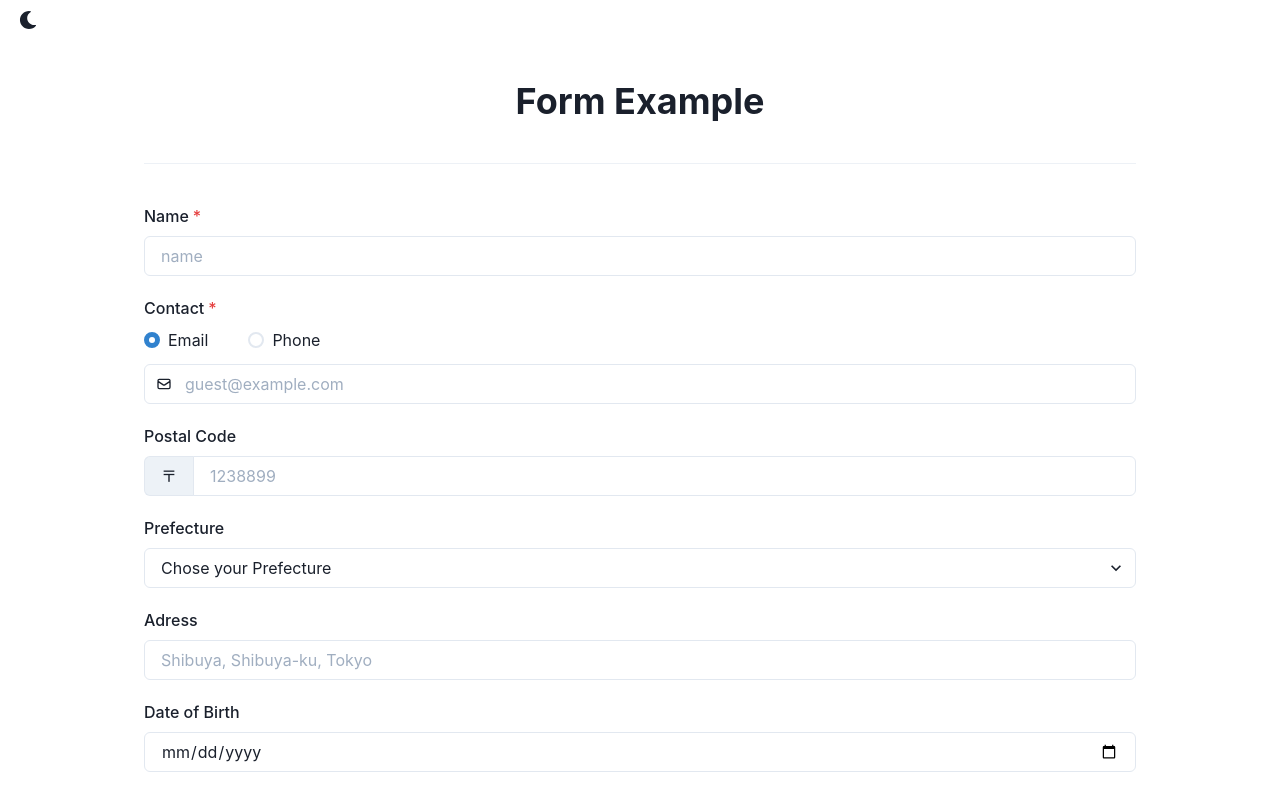
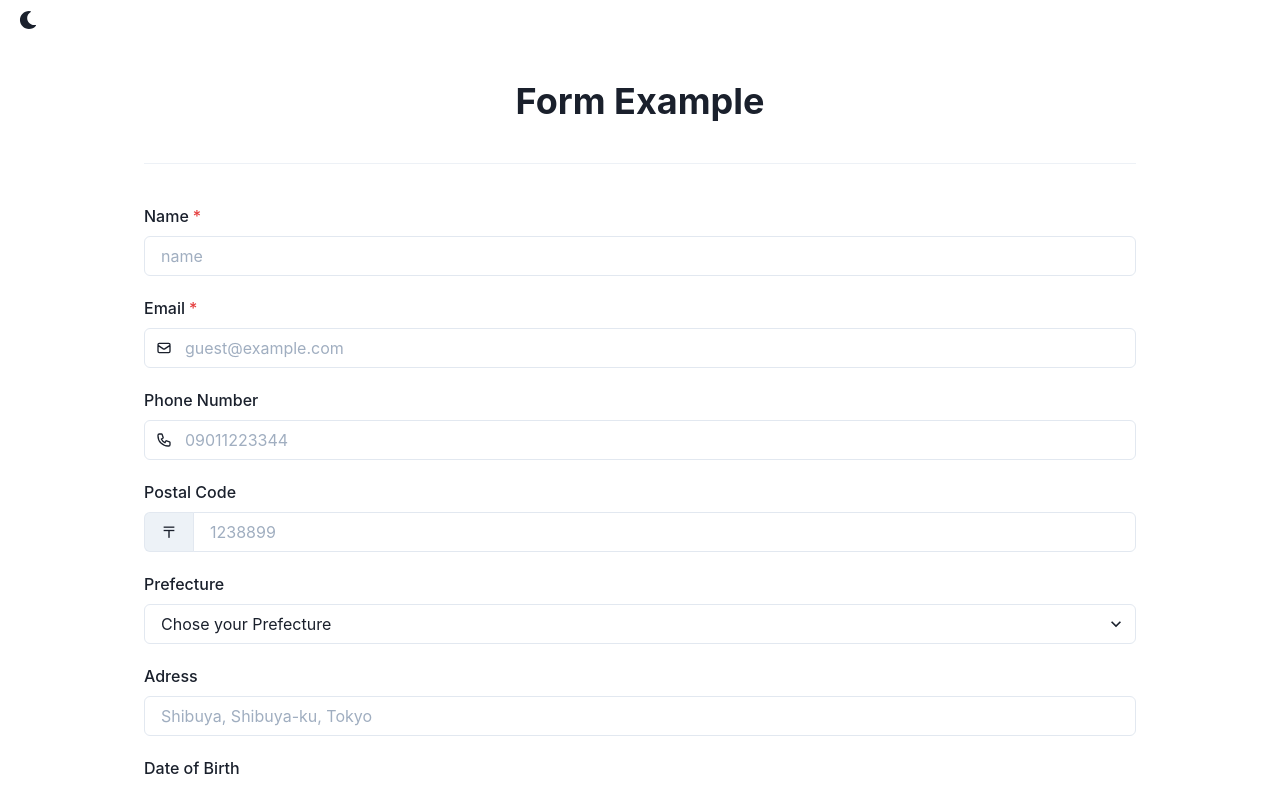
Before and after one commit to satoshi99/react-hook-form-chakraui-sample, a React (Create React App) app: page / in a window 1280 px wide. Shown: the top 788 px of the page. Built offline with nearby package versions, Linux system fonts and the light colour scheme.

Commit message:
fixed state management

```diff
--- a/src/App.tsx
+++ b/src/App.tsx
@@ -28,18 +28,15 @@ import {
   Textarea,
   UnorderedList,
   useDisclosure,
-  useToast,
 } from '@chakra-ui/react'
 import { SubmitHandler, useForm } from 'react-hook-form'
 import { ColorModeSwitcher } from './ColorModeSwitcher'
 import { PREFECTURES } from './const'
 import { useState } from 'react'
-import 'react-datepicker/dist/react-datepicker.css'
 import { HiOutlineMail, HiOutlinePhone } from 'react-icons/hi'
 
 export type FormInputs = {
   name: string
-  contact: 'Email' | 'Phone'
   email: string
   phone: string
   postalCode: string
@@ -56,16 +53,13 @@ export const App = () => {
   // useForm
   const {
     register,
-    watch,
     getValues,
     handleSubmit,
-    reset,
     formState: { errors, isValid, isSubmitting },
   } = useForm<FormInputs>({
     mode: 'all',
     defaultValues: {
       name: '',
-      contact: 'Email',
       email: '',
       phone: '',
       postalCode: '',
@@ -81,32 +75,14 @@ export const App = () => {
   // State of all input values
   const [values, setValues] = useState<FormInputs>()
 
-  // Contact options
-  const contactArray = ['Email', 'Phone']
-  const contact = watch('contact')
-
   // Gender options
   const genderArray = ['Male', 'Female', 'Others']
-  const gender = watch('gender')
 
   // Skill options
   const skillArray = ['HTML', 'CSS', 'JavaScript', 'Others']
-  const skills = watch('skills')
 
   // Modal
   const { isOpen, onOpen, onClose } = useDisclosure()
-
-  // Toast
-  const toast = useToast()
-  const toastHandler = () => {
-    toast({
-      title: 'Successfully Submitted',
-      status: 'success',
-      position: 'top-left',
-      duration: 9000,
-      isClosable: true,
-    })
-  }
 
   // The Confirm button's click event
   const onClick = () => {
@@ -121,11 +97,6 @@ export const App = () => {
     } catch (e) {
       console.log(e)
     }
-
-    reset()
-    onClose()
-    window.scrollTo({ top: 0, behavior: 'auto' })
-    toastHandler()
   }
 
   return (
@@ -155,29 +126,8 @@ export const App = () => {
               </FormErrorMessage>
             </FormControl>
 
-            <FormControl isRequired isInvalid={errors.contact ? true : false}>
-              <FormLabel>Contact</FormLabel>
-              <RadioGroup value={contact} mb={3}>
-                <Stack direction="row" spacing={10}>
-                  {contactArray.map((v, i) => (
-                    <Radio
-                      key={i}
-                      value={v}
-                      isChecked={contact ? v === contact : v === 'Email'}
-                      {...register('contact', {
-                        required: {
-                          value: true,
-                          message: 'Contact is required',
-                        },
-                      })}
-                    >
-                      {v}
-                    </Radio>
-                  ))}
-                </Stack>
-              </RadioGroup>
-              {contact === 'Email' ? (
             <FormControl isRequired isInvalid={errors.email ? true : false}>
+              <FormLabel>Email</FormLabel>
               <InputGroup>
                 <InputLeftElement
                   pointerEvents="none"
@@ -185,12 +135,11 @@ export const App = () => {
                 />
                 <Input
                   type="email"
-                      value={watch('email')}
                   placeholder="guest@example.com"
                   {...register('email', {
                     required: {
                       value: true,
-                          message: 'Email or Phone number is requried',
+                      message: 'Email is requried',
                     },
                     pattern: {
                       value: /[\w\-._]+@[\w\-._]+\.[A-Za-z]+/,
@@ -203,8 +152,9 @@ export const App = () => {
                 {errors.email && errors.email.message}
               </FormErrorMessage>
             </FormControl>
-              ) : (
-                <FormControl isRequired isInvalid={errors.phone ? true : false}>
+
+            <FormControl isInvalid={errors.phone ? true : false}>
+              <FormLabel>Phone Number</FormLabel>
               <InputGroup>
                 <InputLeftElement
                   pointerEvents="none"
@@ -212,13 +162,8 @@ export const App = () => {
                 />
                 <Input
                   type="tel"
-                      value={watch('phone')}
                   placeholder="09011223344"
                   {...register('phone', {
-                        required: {
-                          value: true,
-                          message: 'Email or Phone number is requried',
-                        },
                     pattern: {
                       value: /[0-9]{10,11}/,
                       message: 'Phone number must be 10 or 11 digits',
@@ -230,8 +175,6 @@ export const App = () => {
               <FormErrorMessage>
                 {errors.phone && errors.phone.message}
               </FormErrorMessage>
-                </FormControl>
-              )}
             </FormControl>
 
             <FormControl isInvalid={errors.postalCode ? true : false}>
@@ -294,15 +237,10 @@ export const App = () => {
 
             <FormControl>
               <FormLabel>Gender</FormLabel>
-              <RadioGroup value={gender}>
+              <RadioGroup>
                 <Stack direction="row" spacing={10}>
                   {genderArray.map((v, i) => (
-                    <Radio
-                      key={i}
-                      value={v}
-                      isChecked={v === gender}
-                      {...register('gender')}
-                    >
+                    <Radio key={i} value={v} {...register('gender')}>
                       {v}
                     </Radio>
                   ))}
@@ -312,15 +250,10 @@ export const App = () => {
 
             <FormControl>
               <FormLabel>Skills</FormLabel>
-              <CheckboxGroup value={skills}>
+              <CheckboxGroup>
                 <Flex direction="row" columnGap={10} wrap="wrap">
                   {skillArray.map((v, i) => (
-                    <Checkbox
-                      key={i}
-                      value={v}
-                      isChecked={skills.includes(v)}
-                      {...register('skills')}
-                    >
+                    <Checkbox key={i} value={v} {...register('skills')}>
                       {v}
                     </Checkbox>
                   ))}
@@ -340,7 +273,6 @@ export const App = () => {
               <Flex direction="row" gap={2}>
                 <Checkbox
                   defaultChecked={false}
-                  isChecked={watch('confirm')}
                   {...register('confirm', {
                     required: {
                       value: true,
@@ -367,6 +299,7 @@ export const App = () => {
             </Button>
           </Stack>
 
+          {/* Confirmation Modal */}
           <Modal
             isCentered
             onClose={onClose}
@@ -389,15 +322,15 @@ export const App = () => {
                   </Box>
 
                   <Box>
-                    <Text color="gray">
-                      {values?.contact === 'Email' ? 'Email' : 'Phone number'}
-                    </Text>
+                    <Text color="gray">Email</Text>
                     <Divider />
-                    <Text>
-                      {values?.contact === 'Email'
-                        ? values?.email
-                        : values?.phone}
-                    </Text>
+                    <Text>{values?.email}</Text>
+                  </Box>
+
+                  <Box>
+                    <Text color="gray">Phone</Text>
+                    <Divider />
+                    <Text>{values?.phone}</Text>
                   </Box>
 
                   <Box>
@@ -451,7 +384,7 @@ export const App = () => {
                 <Button type="button" onClick={onClose} mr={3}>
                   REVISE
                 </Button>
-                <form onSubmit={handleSubmit(onSubmit)}>
+                <form id="form" onSubmit={handleSubmit(onSubmit)}>
                   <Button
                     type="submit"
                     colorScheme="teal"
```
Lines whose indentation alone changed are shown as unchanged.
